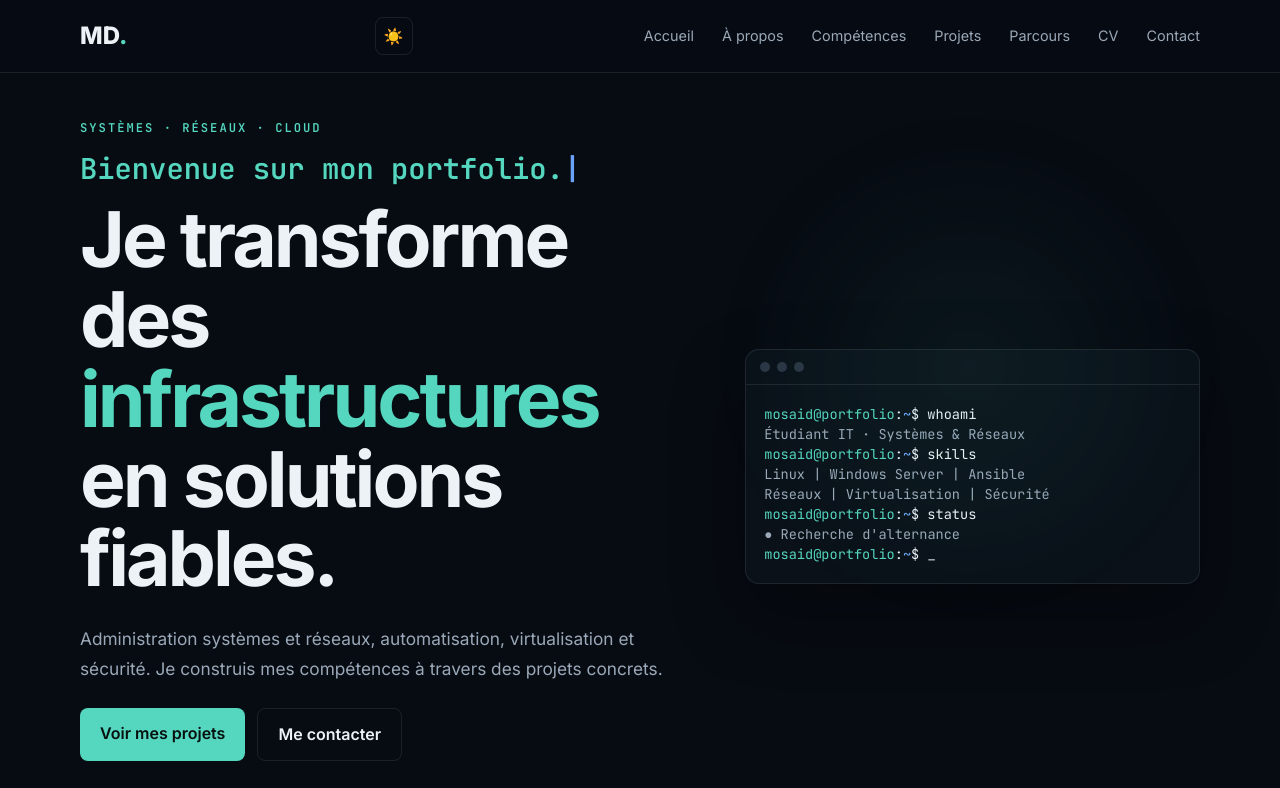
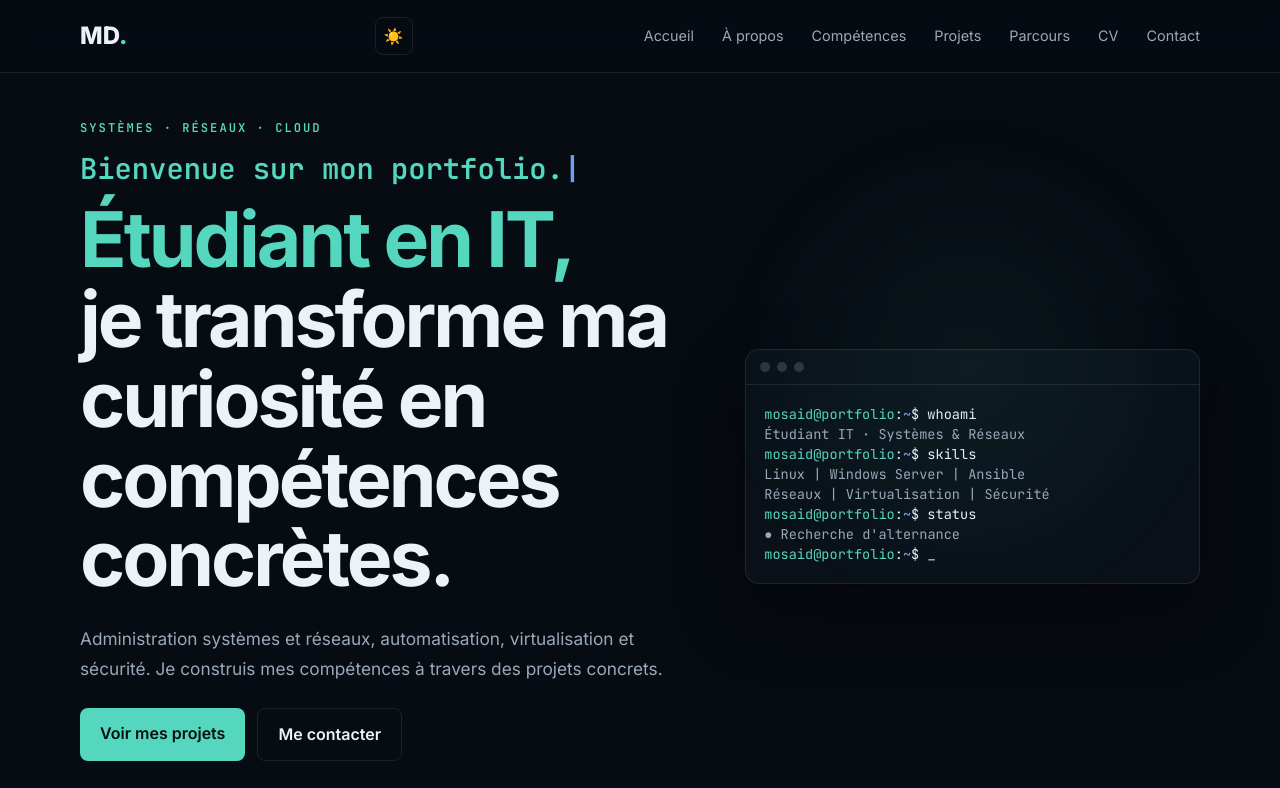
Before and after one commit to Mosaid229/Mon-portfolio, a plain HTML site: page index.html in a window 1280 px wide. Shown: the top 788 px of the page. Drawn offline with nearby package versions, Linux system fonts and the light colour scheme.

Commit message:
Accroche

```diff
--- a/index.html
+++ b/index.html
@@ -35,7 +35,7 @@
         <div class="hero-content reveal">
           <p class="eyebrow">SYSTÈMES · RÉSEAUX · CLOUD</p>
           <div class="typing-line"><span id="typing-text"></span><span class="typing-cursor">|</span></div>
-          <h1 class="hero-title">Je transforme des <span>infrastructures</span><br>en solutions fiables.</h1>
+          <h1 class="hero-title"> <span>Étudiant en IT,</span><br>je transforme ma curiosité en compétences concrètes.</h1>
           <p class="hero-text hero-text-animated">Administration systèmes et réseaux, automatisation, virtualisation et sécurité. Je construis mes compétences à travers des projets concrets.</p>
           <div class="hero-actions">
             <a class="btn btn-primary" href="#projets">Voir mes projets</a>
```
